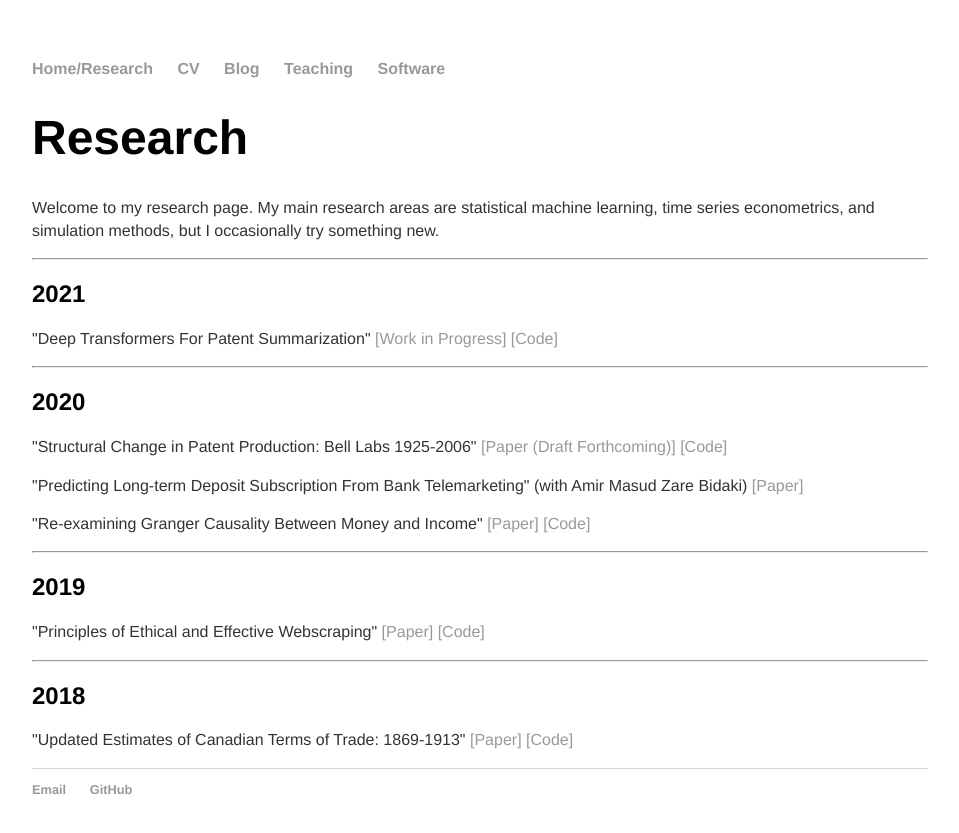
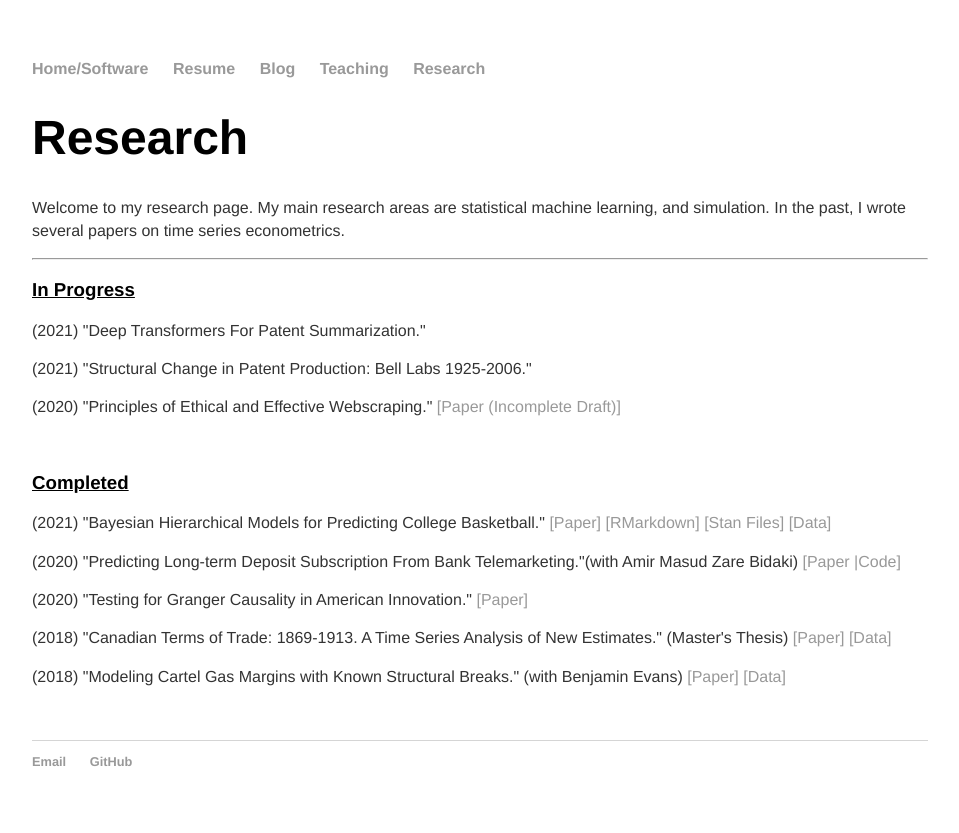
Before and after one commit to 12mre1/12mre1.github.io, a Jekyll site: the page built from research/index.html, in a window 1280 px wide. Shown: the top 833 px of the page, without its empty margins (160-1119 px from the left). Built offline with Jekyll 4.4.1, drawn with Linux system fonts in a browser that asks for light colours.

Commit message:
update software and research

```diff
--- a/_layouts/default.html
+++ b/_layouts/default.html
@@ -10,12 +10,11 @@
 			<nav>
 	    		<ul>
 
-				<li><a href="/">Home/Research</a></li>
-	            <li><a href="/teach/datsci-resume.pdf" target="_blank">CV</a></li>
+				<li><a href="/">Home/Software</a></li>
+	            <li><a href="/teach/resume.pdf" target="_blank">Resume</a></li>
 				<li><a href="/blog">Blog</a></li>
 				<li><a href="/teach">Teaching</a></li>
-				<!-- <li><a href="/research">Research</a></li> -->
-				<li><a href="/software">Software</a></li>
+				<li><a href="/research">Research</a></li>
 				<!-- <li><a href="/books">Books</a></li> -->
 
 
--- a/research/index.html
+++ b/research/index.html
@@ -4,44 +4,49 @@ title: Research
 ---
 <h1>{{ page.title }}</h1>
 
-<p> Welcome to my research page. My main research areas are statistical machine learning, time series econometrics, and simulation methods,
-  but I occasionally try something new.
+<p> Welcome to my research page. My main research areas are statistical machine learning, and simulation. In the past,
+  I wrote several papers on time series econometrics.
 </p>
 
 <hr>
 
-<h2>2021</h2>
+<h3><u>In Progress</u></h3>
 
-<p> "Deep Transformers For Patent Summarization"
-<a href ="./papers/2020-bank-data.pdf" target="_blank">[Work in Progress]</a>
-<a href ="" target="_blank">[Code]</a></p>
+	<p>(2021) "Deep Transformers For Patent Summarization."
+	<!-- <a href ="#" target="_blank">[Draft Forthcoming]</a></p> -->
 
-<hr>
+	<p>(2021) "Structural Change in Patent Production: Bell Labs 1925-2006."
+	<!-- <a href ="#" target="_blank">[Draft Forthcoming]</a></p> -->
 
-<h2>2020</h2>
+	<p>(2020) "Principles of Ethical and Effective Webscraping."
+	<a href ="./research/web_scraping_principles.pdf" target="_blank">[Paper (Incomplete Draft)]</a> </p>
+	<!-- <a href ="" target="_blank">[Code]</a></p>  -->
 
-<p> "Structural Change in Patent Production: Bell Labs 1925-2006"
-<a href ="./papers/2020-bank-data.pdf" target="_blank">[Paper (Draft Forthcoming)]</a>
-<a href ="" target="_blank">[Code]</a></p>
+	<br>
 
-<p> "Predicting Long-term Deposit Subscription From Bank Telemarketing"
-(with Amir Masud Zare Bidaki) <a href ="./papers/2020-bank-data.pdf" target="_blank">[Paper]</a>  </p>
+	<h3><u>Completed</u></h3>
 
-<p> "Re-examining Granger Causality Between Money and Income"
-<a href ="" target="_blank">[Paper]</a>
-<a href ="" target="_blank">[Code]</a></p>
+	<p>(2021) "Bayesian Hierarchical Models for Predicting College Basketball."
+	<a href ="./research/march-madness/bayes-basketball.pdf" target="_blank">[Paper]</a>
+	<a href ="./research/march-madness/bayes-basketball.Rmd" target="_blank">[RMarkdown]</a>
+	<a href ="./research/march-madness/stan_files.zip" target="_blank">[Stan Files]</a>
+	<a href ="./research/march-madness/cbb.csv" target="_blank">[Data]</a></p>
 
-<hr>
+	<p>(2020) "Predicting Long-term Deposit Subscription From Bank Telemarketing."(with Amir Masud Zare Bidaki)
+	<a href ="./research/2020-bank-data.pdf" target="_blank">[Paper</a>
+	<a href ="./research/2020-bank-data.pdf" target="_blank">|Code]</a></p>
 
-<h2>2019</h2>
+	<p>(2020) "Testing for Granger Causality in American Innovation."
+	<a href ="./research/grang_causal_patent.pdf" target="_blank">[Paper]</a></p>
 
-<p> "Principles of Ethical and Effective Webscraping"
-<a href ="" target="_blank">[Paper]</a>
-<a href ="" target="_blank">[Code]</a></p>
+	<p>(2018) "Canadian Terms of Trade: 1869-1913. A Time Series Analysis of New Estimates." (Master's Thesis)
+	<a href ="./research/MA_essay.pdf" target="_blank">[Paper]</a>
+	<a href ="./research/datasets/margin_data2.zip" target="_blank">[Data]</a></p>
 
-<hr>
+	<p>(2018) "Modeling Cartel Gas Margins with Known Structural Breaks." (with Benjamin Evans)
+	<a href ="./research/qc_cartel_gas_2018.pdf" target="_blank">[Paper]</a>
+	<a href ="./research/datasets/margin_data2.zip" target="_blank">[Data]</a></p>
 
-<h2>2018</h2>
-<p> "Updated Estimates of Canadian Terms of Trade: 1869-1913"
-<a href ="" target="_blank">[Paper]</a>
-<a href ="" target="_blank">[Code]</a> </p>
+	<br>
+
+	<br>
```
Also changed, not shown: 1 other file.
